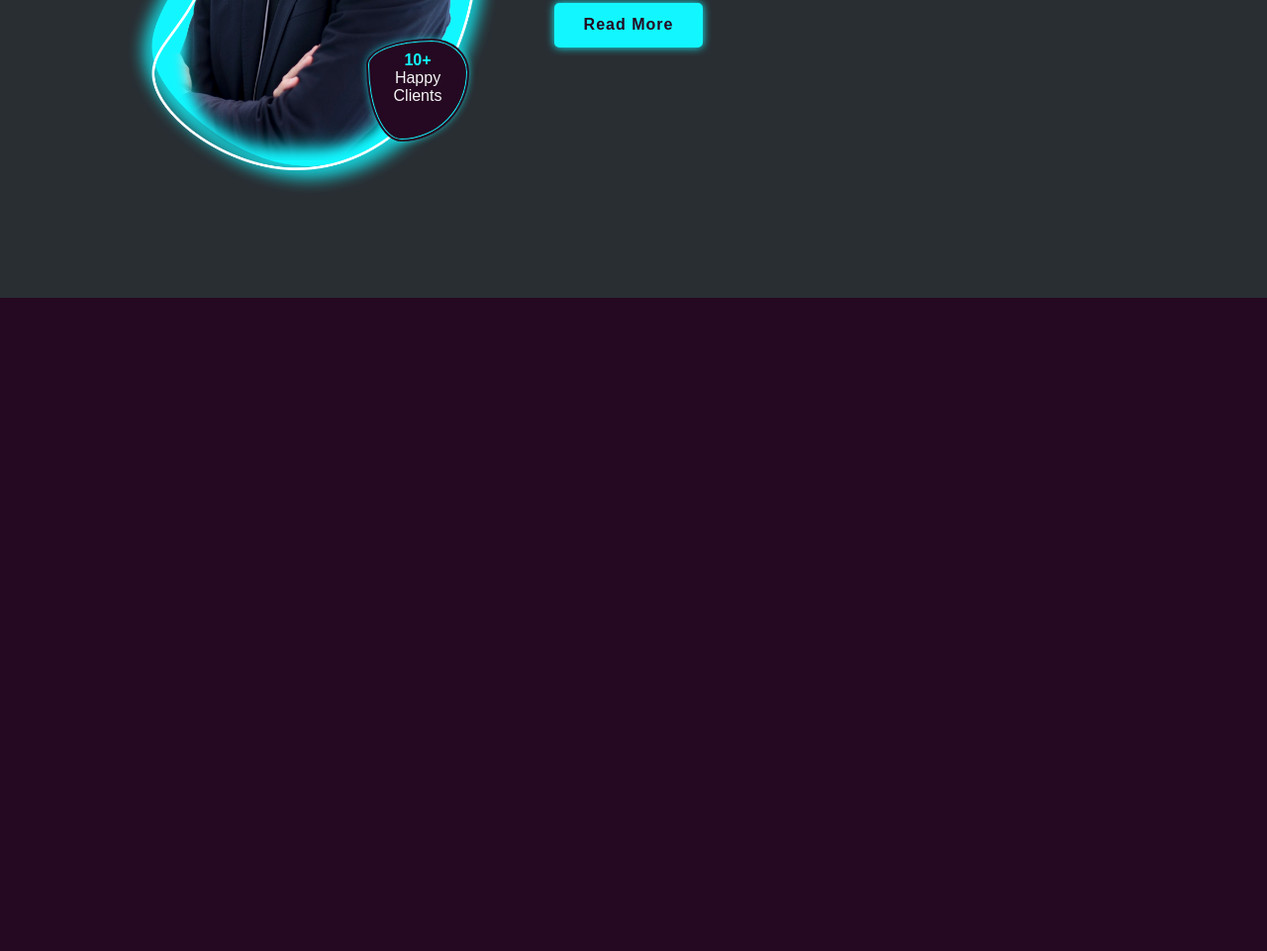
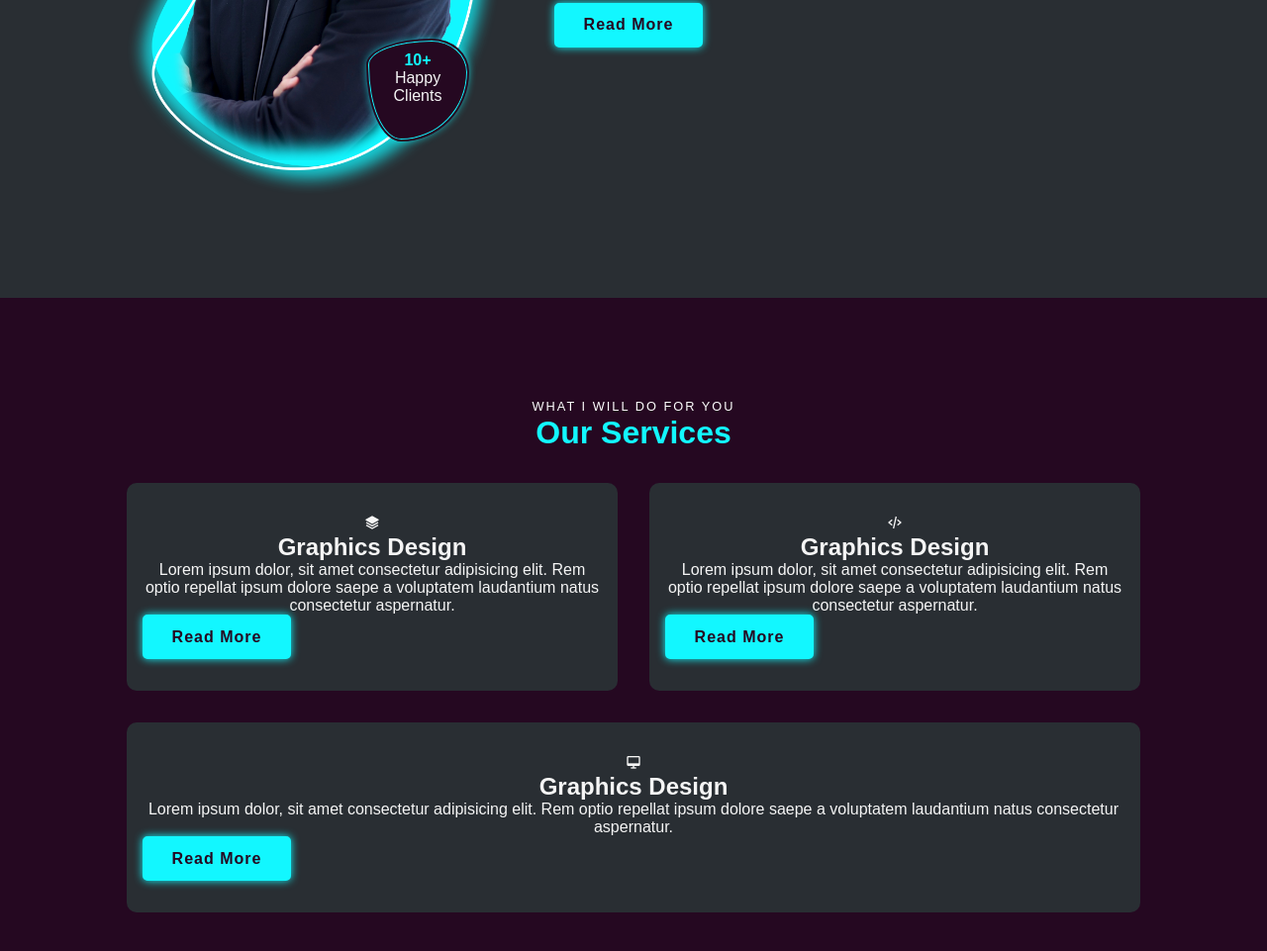
Before and after one commit to Ayanda-boluwatife/Hardamsberg, a plain HTML site: page index.html in a window 1280 px wide. Shown: the part 1304-2265 px from the top of the page at 99% size. Before the commit the page ends 1605 px from the top, so only its background shows below. Drawn offline with nearby package versions, Linux system fonts and the light colour scheme.

Commit message:
upadates

```diff
--- a/index.html
+++ b/index.html
@@ -130,6 +130,41 @@
             </div>
         </div>
     </section>
+    <!-- about section ends -->
+
+    <!-- services section -->
+    <section id="service" class="service">
+        <div class="main-text">
+            <span>What I Will Do For You</span>
+            <h2>Our Services</h2>
+        </div>
+        <div class="section-service">
+            <div class="service-box">
+                <i class="bx bxs-layer service-icon"></i>
+                <h2>Graphics Design</h2>
+                <p>Lorem ipsum dolor, sit amet consectetur adipisicing elit. Rem optio repellat ipsum dolore saepe a voluptatem laudantium natus consectetur aspernatur.</p>
+                <div class="btn-box service-btn">
+                    <a href="" class="btn">Read More</a>
+                </div>
+            </div>
+            <div class="service-box">
+                <i class="bx bx-code-alt service-icon"></i>
+                <h2>Graphics Design</h2>
+                <p>Lorem ipsum dolor, sit amet consectetur adipisicing elit. Rem optio repellat ipsum dolore saepe a voluptatem laudantium natus consectetur aspernatur.</p>
+                <div class="btn-box service-btn">
+                    <a href="" class="btn">Read More</a>
+                </div>
+            </div>
+            <div class="service-box">
+                <i class="bx bx-desktop service-icon"></i>
+                <h2>Graphics Design</h2>
+                <p>Lorem ipsum dolor, sit amet consectetur adipisicing elit. Rem optio repellat ipsum dolore saepe a voluptatem laudantium natus consectetur aspernatur.</p>
+                <div class="btn-box service-btn">
+                    <a href="" class="btn">Read More</a>
+                </div>
+            </div>
+        </div>
+    </section>
     <script src="./index.js"></script>
 </body>
 </html>
--- a/style.css
+++ b/style.css
@@ -400,6 +400,45 @@ a.btn:nth-child(2)::before{
     font-weight: 600;
 }
 
+/* ((((((((((((((( Services styles goes here )))))))))))))))))))))) */
+
+.main-text{
+    width: 100%;
+    text-align: center;
+    margin-bottom: 2rem;
+    color: var(--hover-color);
+}
+
+.main-text h2{
+    font-weight: 700;
+    font-size: var(--normal-font);
+}
+
+.main-text span{
+    color: #fdfdfd;
+    font-size: .8rem;
+    font-weight: 200;
+    letter-spacing: 2px;
+    text-transform: uppercase;
+}
+
+.section-service{
+    display: flex;
+    justify-content: center;
+    align-items: center;
+    flex-wrap: wrap;
+    gap: 2rem;
+}
+
+.section-service .service-box{
+    flex: 1 1 18rem;
+    padding: 2rem 1rem 2rem;
+    text-align: center;
+    background-color: var(--secon-bg-color);
+    transition: transform .4s;
+    border-radius: 10px;
+}
+
 /* Keyframes for animations goes here ((((((((((((((((((((())))))))))))))))))) */
 
 @keyframes infoAboutMe {
```
